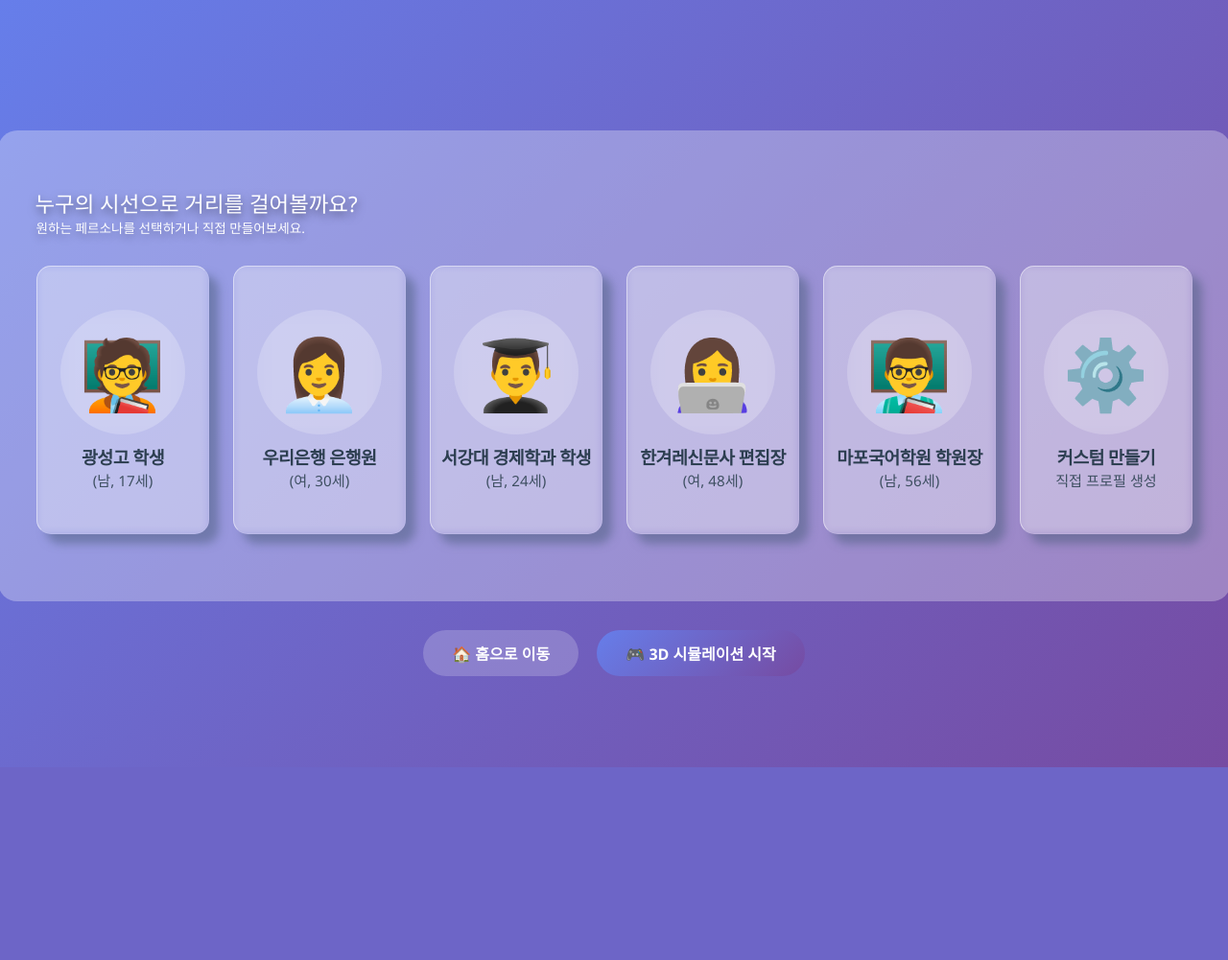
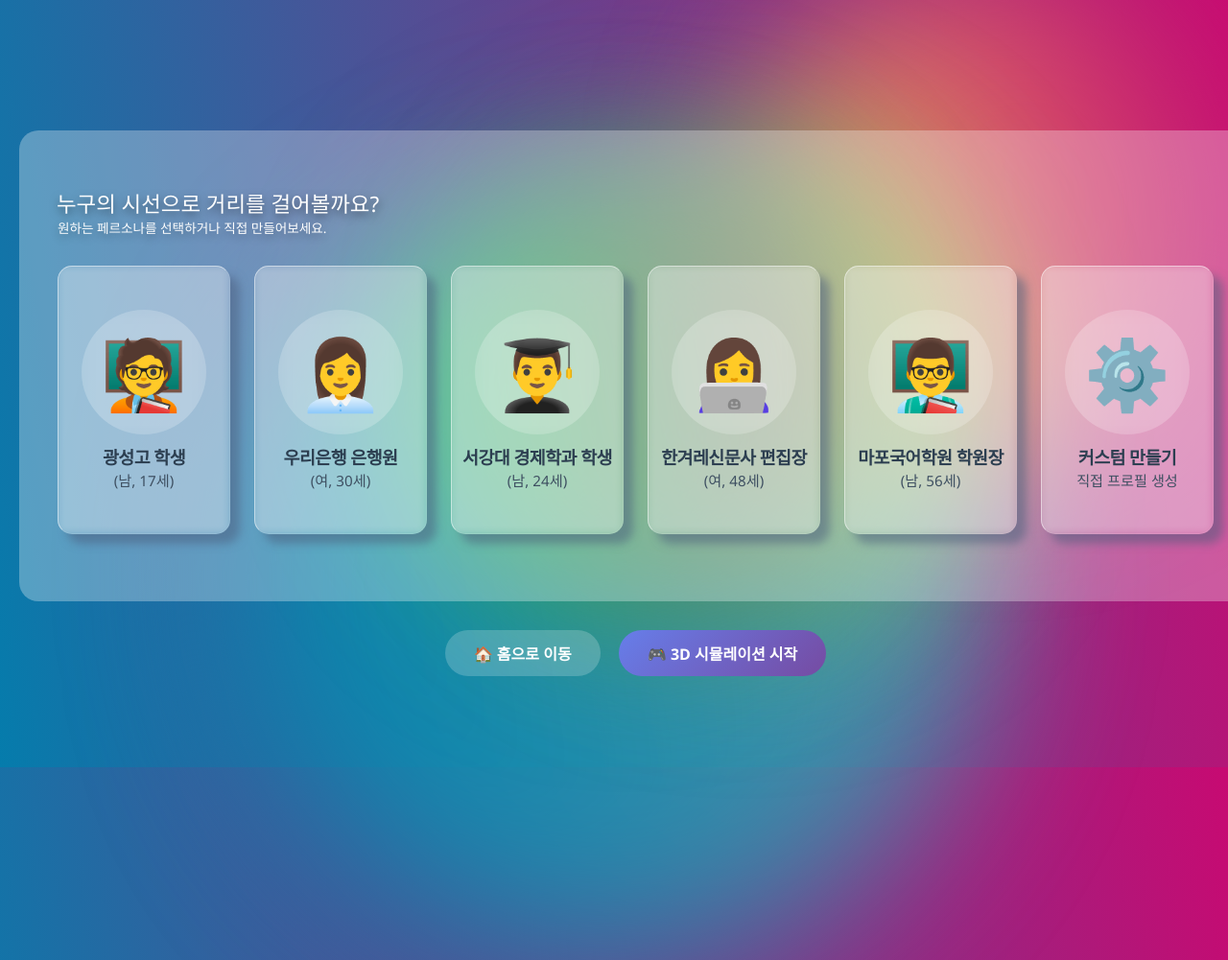
Before and after one commit to songleehyeon/2025-capstone-design, a Flask app: page /admin in a window 1280 px wide. Shown: the whole page at 96% size. Before the commit the page ends 800 px from the top, so only its background shows below. Run offline with Flask 3, Linux system fonts and the light colour scheme.

Commit message:
feat: 배경 애니메이션 추가

```diff
--- a/static/css/admin.css
+++ b/static/css/admin.css
@@ -17,14 +17,85 @@
 
 body {
     font-family: 'Segoe UI', -apple-system, BlinkMacSystemFont, sans-serif;
-    background: var(--bg-gradient);
+    background-image: linear-gradient(80deg, rgb(5, 124, 172), rgb(199, 10, 114));
     min-height: 100vh;
     padding: 40px 20px;
     color: #2C3E50;
     display: flex;
-    justify-content: center; /* 수직 중앙 */
-    align-items: center;     /* 수평 중앙 */
+    flex-direction: column;
+    justify-content: center;
+    align-items: center;
+
+    /* [중요] 애니메이션 요소가 화면 밖으로 나갈 때 스크롤 생기지 않도록 설정 */
+    overflow: hidden;
 }
+
+#up {
+    position: absolute;
+    height: 800px;
+    width: 800px;
+    border-radius: 50%;
+    background-image: linear-gradient(80deg, rgb(5, 124, 172), rgb(43, 247, 202, 0.5));
+    filter: blur(80px);
+    animation: down 40s infinite;
+    z-index: -1;
+}
+
+#down {
+    position: absolute;
+    right: 0;
+    height: 500px;
+    width: 500px;
+    border-radius: 50%;
+    background-image: linear-gradient(80deg, rgba(245, 207, 82, 0.8), rgba(199, 10, 114));
+    filter: blur(80px);
+    animation: up 30s infinite;
+    z-index: -1;
+}
+
+#left {
+    position: absolute;
+    height: 500px;
+    width: 500px;
+    border-radius: 50%;
+    background-image: linear-gradient(80deg, rgb(5, 124, 172), rgba(183, 253, 52, 0.8));
+    filter: blur(80px);
+    animation: left 30s 1s infinite;
+    z-index: -1;
+}
+
+#right {
+    position: absolute;
+    height: 500px;
+    width: 500px;
+    border-radius: 50%;
+    background-image: linear-gradient(80deg, rgba(26, 248, 18, 0.6), rgba(199, 10, 114, 0.5));
+    filter: blur(80px);
+    animation: right 40s .5s infinite;
+    z-index: -1;
+}
+
+/* 3. [추가] 애니메이션 키프레임 */
+@keyframes down {
+    0%, 100%{ top: -100px; }
+    70%{ top: 700px; }
+}
+
+@keyframes up {
+    0%, 100%{ bottom: -100px; }
+    70%{ bottom: 700px; }
+}
+
+@keyframes left {
+    0%, 100%{ left: -100px; }
+    70%{ left: 1300px; }
+}
+
+@keyframes right {
+    0%, 100%{ right: -100px; }
+    70%{ right: 1300px; }
+}
+
 
 .container {
     max-width: 1400px; /* 너비를 넓힘 */
--- a/templates/admin.html
+++ b/templates/admin.html
@@ -70,6 +70,11 @@
     </style>
 </head>
 <body>
+    <section id="up"></section>
+    <section id="down"></section>
+    <section id="left"></section>
+    <section id="right"></section>
+
     <div class="container">
         <header class="header">
             <h1 style="display:none;">🎭 사용자 페르소나 설정</h1>
```
